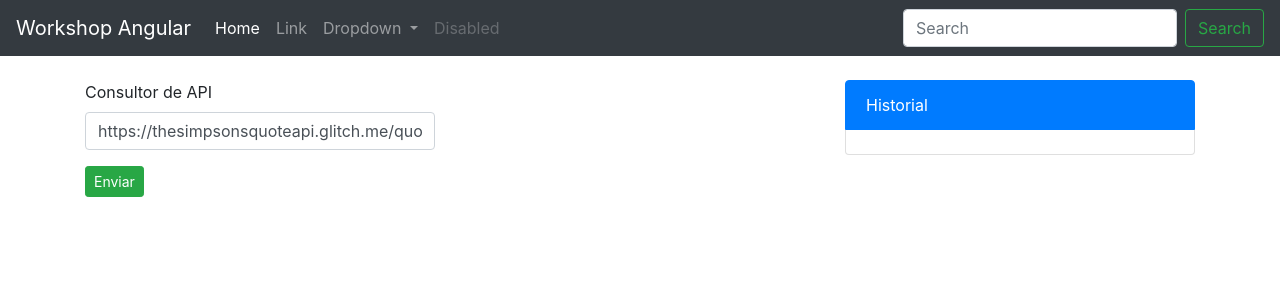
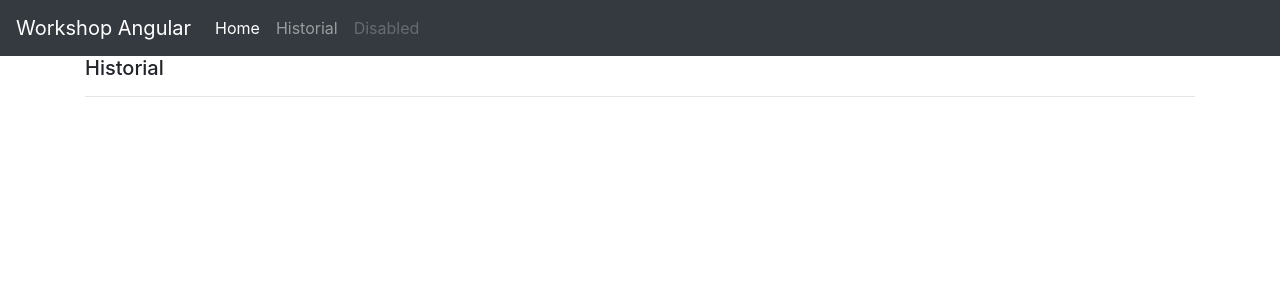
Before and after one commit to NatyNatur/workshop-angular, an Angular app: page /history in a window 1280 px wide. Shown: the top 300 px of the page. Built offline with nearby package versions, Linux system fonts and the light colour scheme.

Commit message:
some cleaning

```diff
--- a/src/app/app-routing.module.ts
+++ b/src/app/app-routing.module.ts
@@ -1,10 +1,12 @@
 import { NgModule } from '@angular/core';
 import { Routes, RouterModule } from '@angular/router';
 import { MainComponent } from './main/main.component';
+import { HistoryComponent } from './history/history.component';
 
 
 const routes: Routes = [
   {path: "main", component: MainComponent},
+  {path: "history", component: HistoryComponent},
   {path: '**', component: MainComponent}
 ];
 
--- a/src/app/app.component.html
+++ b/src/app/app.component.html
@@ -7,37 +7,22 @@
   <div class="collapse navbar-collapse" id="navbarSupportedContent">
     <ul class="navbar-nav mr-auto">
       <li class="nav-item active">
-        <a class="nav-link" href="#">Home <span class="sr-only">(current)</span></a>
+        <a class="nav-link" routerLink="/">Home <span class="sr-only">(current)</span></a>
       </li>
       <li class="nav-item">
-        <a class="nav-link" href="#">Link</a>
-      </li>
-      <li class="nav-item dropdown">
-        <a class="nav-link dropdown-toggle" href="#" id="navbarDropdown" role="button" data-toggle="dropdown" aria-haspopup="true" aria-expanded="false">
-          Dropdown
-        </a>
-        <div class="dropdown-menu" aria-labelledby="navbarDropdown">
-          <a class="dropdown-item" href="#">Action</a>
-          <a class="dropdown-item" href="#">Another action</a>
-          <div class="dropdown-divider"></div>
-          <a class="dropdown-item" href="#">Something else here</a>
-        </div>
+        <a class="nav-link" routerLink="/history">Historial</a>
       </li>
       <li class="nav-item">
         <a class="nav-link disabled" href="#" tabindex="-1" aria-disabled="true">Disabled</a>
       </li>
     </ul>
-    <form class="form-inline my-2 my-lg-0">
-      <input class="form-control mr-sm-2" type="search" placeholder="Search" aria-label="Search">
-      <button class="btn btn-outline-success my-2 my-sm-0" type="submit">Search</button>
-    </form>
   </div>
 </nav>
 
 <div class="container">
   <div class="row">
   <div class="col-12">
-    <router-outlet></router-outlet>
+      <router-outlet></router-outlet>
   </div>
   </div>
 </div>
--- a/src/app/history/history.component.html
+++ b/src/app/history/history.component.html
@@ -1,4 +1,5 @@
+<h5>Historial</h5>
+<hr>
 <ul class="list-group">
-    <li class="list-group-item active">Historial</li>
     <li class="list-group-item" *ngFor="let item of dataHistory">{{item.character}}</li>
-  </ul>
+</ul>
--- a/src/app/history/history.component.ts
+++ b/src/app/history/history.component.ts
@@ -12,13 +12,15 @@ export class HistoryComponent implements OnInit, OnChanges {
 
   constructor( private connect:ConnectService) {
     this.connect._onDataHistory.subscribe(res => {
-      console.log('HistoryComponent -> conect ->', res)
+      // console.log('HistoryComponent -> conect ->', res)
       this.setHistoryList(res);
     })
   }
 
   setHistoryList(item: any) {
-    this.dataHistory.push(item)
+    if (Object.keys(item).length !== 0) {
+      this.dataHistory.push(item);
+    }
   }
 
   ngOnInit(): void {
```
